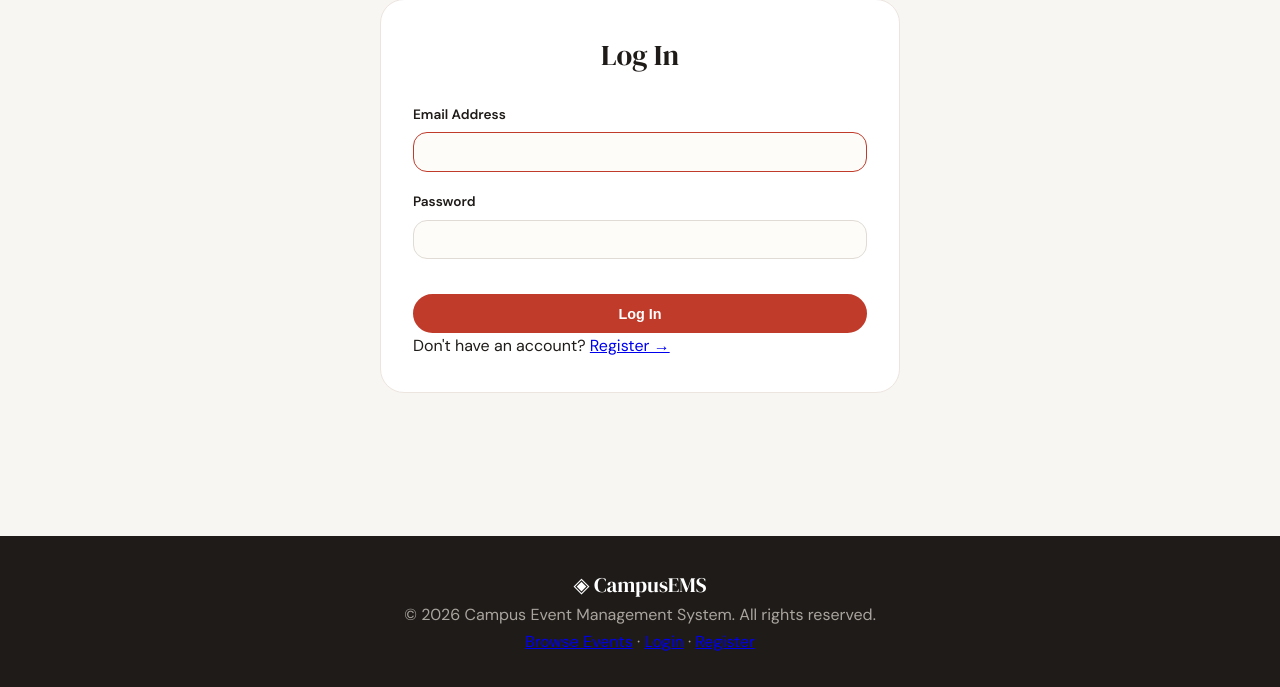
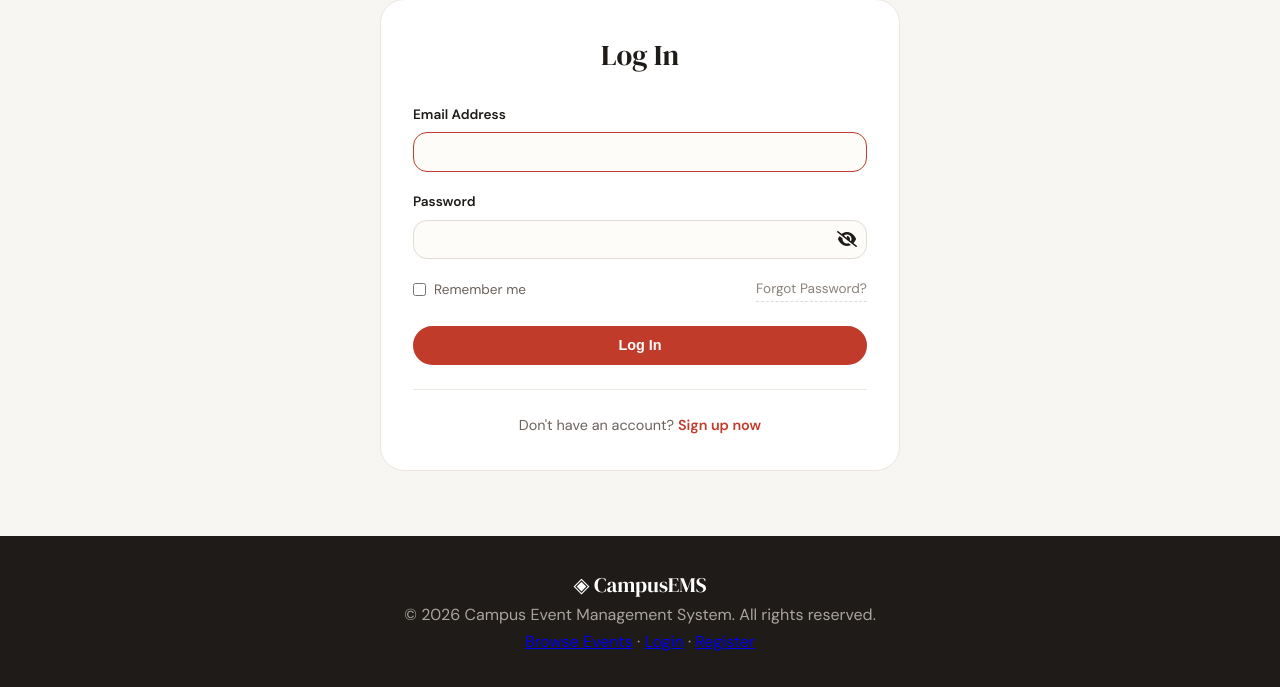
Before and after one commit to joshuaka12/Event_Management_System, a PHP site: page /login.php in a window 1280 px wide. Shown: the part 113-800 px from the top of the page. Run offline with PHP 8.4, Linux system fonts and the light colour scheme.

Commit message:
Update login.php
Login updated file.

```diff
--- a/login.php
+++ b/login.php
@@ -12,7 +12,6 @@ if ($_SERVER['REQUEST_METHOD'] === 'POST') {
 
     if ($email && $password) {
         $conn = db_connect();
-        // Check user including deleted_at
         $stmt = $conn->prepare("SELECT id, name, email, password, role, deleted_at FROM users WHERE email = ?");
         $stmt->bind_param('s', $email);
         $stmt->execute();
@@ -38,6 +37,7 @@ if ($_SERVER['REQUEST_METHOD'] === 'POST') {
         $error = 'Please fill in both fields.';
     }
 }
+
 $page_title = 'Log In';
 require_once __DIR__ . '/includes/header.php';
 ?>
@@ -45,14 +45,87 @@ require_once __DIR__ . '/includes/header.php';
 <div class="container" style="padding-top:2rem;">
     <div class="form-card">
         <h2 class="form-title">Log In</h2>
-        <?php if ($error): ?><div class="alert alert-error"><?= e($error) ?></div><?php endif; ?>
+        <?php if ($error): ?>
+            <div class="alert alert-error"><?= e($error) ?></div>
+        <?php endif; ?>
         <form method="POST">
-            <div class="form-group"><label class="form-label">Email Address</label><input type="email" name="email" class="form-control" required autofocus></div>
-            <div class="form-group"><label class="form-label">Password</label><input type="password" name="password" class="form-control" required></div>
-            <button type="submit" class="btn btn-primary btn-full mt-2">Log In</button>
+            <div class="form-group">
+                <label class="form-label">Email Address</label>
+                <input type="email" name="email" class="form-control" required autofocus>
+            </div>
+            <div class="form-group">
+                <label class="form-label">Password</label>
+                <div style="position: relative;">
+                    <input type="password" name="password" id="password" class="form-control" required>
+                    <span toggle="#password" class="fa fa-fw fa-eye-slash field-icon toggle-password" style="position: absolute; right: 10px; top: 50%; transform: translateY(-50%); cursor: pointer;"></span>
+                </div>
+            </div>
+            <div style="display: flex; justify-content: space-between; align-items: center; margin-bottom: 1.5rem;">
+                <div class="checkbox" style="display: flex; align-items: center;">
+                    <input type="checkbox" id="remember" style="margin-right: 0.5rem;">
+                    <label for="remember" style="font-size: 0.85rem; color: #6b625c;">Remember me</label>
+                </div>
+                <a href="<?= base_url('forgot_password.php') ?>" class="forgot-link">Forgot Password?</a>
+            </div>
+            <button type="submit" class="btn btn-primary btn-full">Log In</button>
         </form>
-        <p class="form-footer">Don't have an account? <a href="<?= base_url('register.php') ?>">Register →</a></p>
+        <div class="register-link">
+            Don't have an account? <a href="<?= base_url('register.php') ?>" class="register-link-highlight">Sign up now</a>
+        </div>
     </div>
 </div>
 
+<style>
+    /* Additional styling for links */
+    .forgot-link {
+        font-size: 0.85rem;
+        color: #8a837c;
+        text-decoration: none;
+        transition: color 0.2s;
+        border-bottom: 1px dashed #e0dbd4;
+    }
+    .forgot-link:hover {
+        color: #c13b2b;
+        border-bottom-color: #c13b2b;
+    }
+    .register-link {
+        text-align: center;
+        margin-top: 1.5rem;
+        font-size: 0.9rem;
+        color: #6b625c;
+        border-top: 1px solid #ece5df;
+        padding-top: 1.5rem;
+    }
+    .register-link-highlight {
+        color: #c13b2b;
+        font-weight: 600;
+        text-decoration: none;
+        transition: all 0.2s;
+    }
+    .register-link-highlight:hover {
+        color: #96201a;
+        text-decoration: underline;
+    }
+    .checkbox label {
+        cursor: pointer;
+    }
+</style>
+
+<script>
+    document.querySelectorAll('.toggle-password').forEach(item => {
+        item.addEventListener('click', function() {
+            const input = document.querySelector(this.getAttribute('toggle'));
+            if (input.getAttribute('type') === 'password') {
+                input.setAttribute('type', 'text');
+                this.classList.remove('fa-eye-slash');
+                this.classList.add('fa-eye');
+            } else {
+                input.setAttribute('type', 'password');
+                this.classList.remove('fa-eye');
+                this.classList.add('fa-eye-slash');
+            }
+        });
+    });
+</script>
+
 <?php require_once __DIR__ . '/includes/footer.php'; ?>
```
